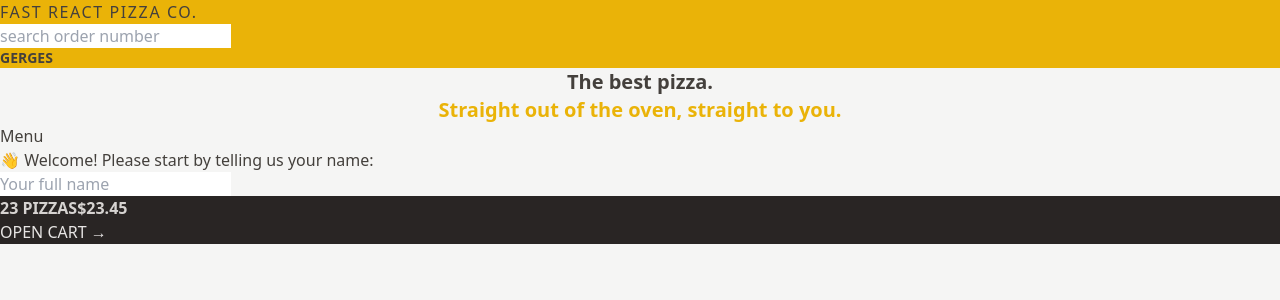
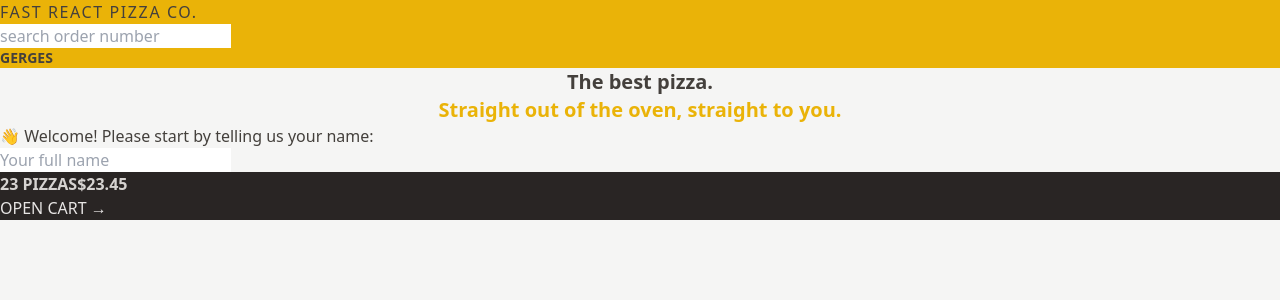
Before and after one commit to G3RGES/fast-react-pizza, a React (Vite) app: page / in a window 1280 px wide. Shown: the top 300 px of the page. Built offline with nearby package versions, Linux system fonts and the light colour scheme.

Commit message:
Update Home.jsx

```diff
--- a/src/ui/Home.jsx
+++ b/src/ui/Home.jsx
@@ -12,8 +12,6 @@ function Home() {
         </span>
       </h1>
 
-      <Link to="/menu">Menu</Link>
-
       <CreateUser />
     </div>
   );
```
